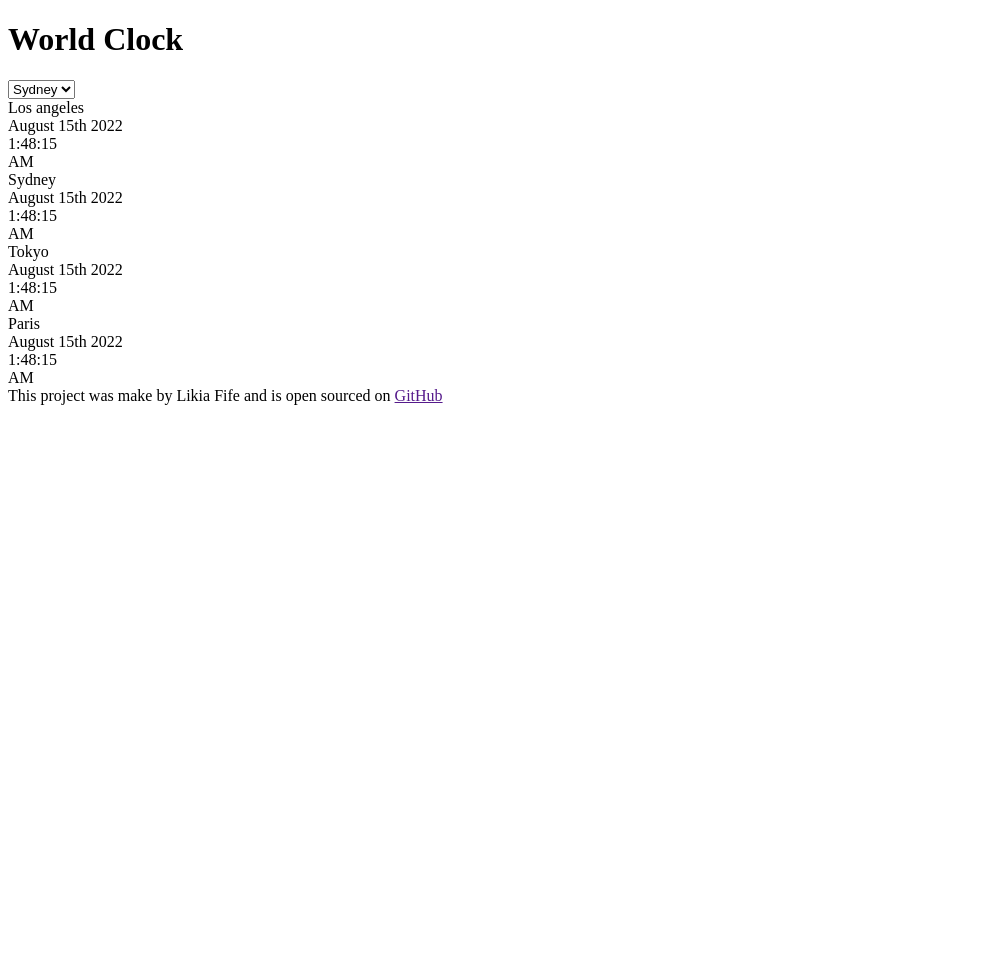
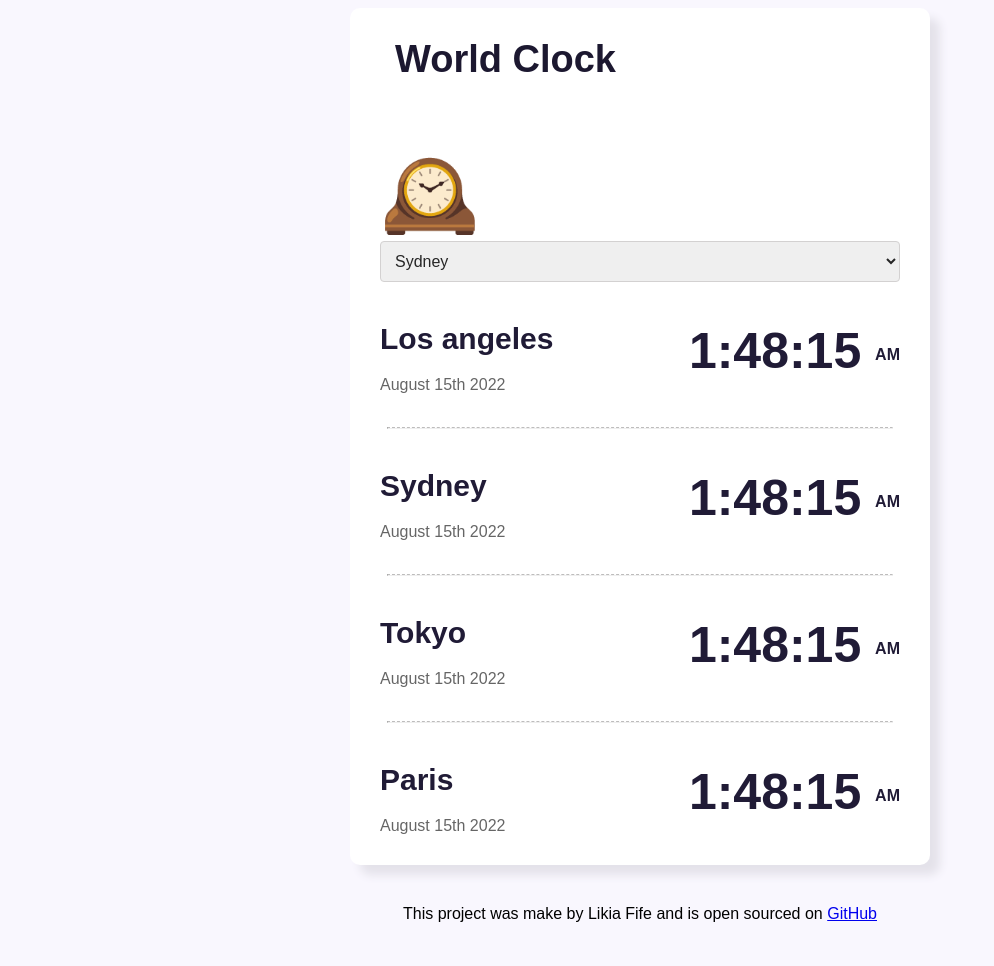
Before and after one commit to KiaFIfe/World-Clocks, a plain HTML site: page index.html in a window 1280 px wide. Shown: the whole page, without its empty margins (0-994 px from the left). Before the commit the page ends 800 px from the top, so only its background shows below. Drawn offline with nearby package versions, Linux system fonts and the light colour scheme.

Commit message:
Added CSS and adjusted the html

```diff
--- a/index.html
+++ b/index.html
@@ -6,15 +6,15 @@
     <meta name="viewport" content="width=device-width, initial-scale=1.0" />
     <script src="https://cdnjs.cloudflare.com/ajax/libs/moment.js/2.29.4/moment.min.js"></script>
     <script src="https://cdnjs.cloudflare.com/ajax/libs/moment-timezone/0.5.39/moment-timezone-with-data-10-year-range.min.js"></script>
-
+    <link rel="stylesheet" href="src/styles.css" />
     <title>World Clocks</title>
   </head>
   <body>
     <div class="container">
       <h1 class="headding">World Clock</h1>
-
+      <p class="emoji">🕰️</p>
       <div class="box">
-        <select name="drop-box" id="dropBox">
+        <select class="drop-box" name="drop-box" id="dropBox">
           <option value="sydney" id="sydney">Sydney</option>
           <option value="paris" id="paris">Paris</option>
           <option value="tokyo" id="tokyo">Tokyo</option>
@@ -22,34 +22,55 @@
       </div>
 
       <div class="city-box">
-        <div class="name">Los angeles</div>
-        <div class="month">August 15th 2022</div>
-        <div class="time">1:48:15</div>
-        <div class="am-pm">AM</div>
+        <div class="left">
+          <h2 class="name">Los angeles</h2>
+          <div class="month">August 15th 2022</div>
+        </div>
+        <div class="time">
+          1:48:15
+          <small class="am-pm">AM</small>
+        </div>
       </div>
+      <hr />
       <div class="city-box">
-        <div class="name">Sydney</div>
-        <div class="month">August 15th 2022</div>
-        <div class="time">1:48:15</div>
-        <div class="am-pm">AM</div>
+        <div class="left">
+          <h2 class="name">Sydney</h2>
+          <div class="month">August 15th 2022</div>
+        </div>
+        <div class="time">
+          1:48:15
+          <small class="am-pm">AM</small>
+        </div>
       </div>
+      <hr />
       <div class="city-box">
-        <div class="name">Tokyo</div>
-        <div class="month">August 15th 2022</div>
-        <div class="time">1:48:15</div>
-        <div class="am-pm">AM</div>
+        <div class="left">
+          <h2 class="name">Tokyo</h2>
+          <div class="month">August 15th 2022</div>
+        </div>
+        <div class="time">
+          1:48:15
+          <small class="am-pm">AM</small>
+        </div>
       </div>
+      <hr />
       <div class="city-box">
-        <div class="name">Paris</div>
-        <div class="month">August 15th 2022</div>
-        <div class="time">1:48:15</div>
-        <div class="am-pm">AM</div>
+        <div class="left">
+          <h2 class="name">Paris</h2>
+          <div class="month">August 15th 2022</div>
+        </div>
+        <div class="time">
+          1:48:15
+          <small class="am-pm">AM</small>
+        </div>
       </div>
     </div>
 
     <footer>
       This project was make by Likia Fife and is open sourced on
-      <a href="">GitHub</a>
+      <a href="https://github.com/KiaFIfe/World-Clocks" target="_blank"
+        >GitHub</a
+      >
     </footer>
     <script src="src\index.js"></script>
   </body>
--- a/src/styles.css
+++ b/src/styles.css
@@ -0,0 +1,68 @@
+body {
+  background-color: #f9f7fe;
+  font-family:sans-serif
+}
+hr {
+  border-top: 1px dashed rgb(189, 188, 188);
+  width: 97%;
+}
+h1 {
+  color: #1c1830;
+  margin-left: 15px;
+  font-size: 38px;
+  padding-bottom: 40px;
+   display: flex;
+}
+footer {
+  padding: 40px;
+  text-align: center;
+}
+.emoji{
+  font-size: 80px;
+  margin: 0;
+}
+.container {
+  background-color: white;
+  width: 520px;
+  height: fit-content;
+  display: block;
+  margin: 0 auto;
+  padding: 5px 30px;
+  box-shadow: 10px 10px 10px #e4e2ea;
+  border-radius: 10px;
+}
+.drop-box {
+  width: 100%;
+  font-size: 16px;
+  padding: 10px;
+  border-radius: 4px;
+  color: rgb(38, 38, 38);
+  border-color: rgb(211, 209, 209);
+}
+.name {
+  font-weight: 795;
+  font-size: 30px;
+  color: #201b36;
+  margin: 0;
+  padding-bottom: 20px;
+}
+.month {
+  opacity: 0.6;
+  padding-bottom: 25px;
+}
+.time {
+  font-size: 50px;
+  font-weight: 750;
+  color: #201b36;
+}
+.am-pm {
+  font-weight: 800;
+  color: #201b36;
+  font-size: 16px;
+  vertical-align: middle;
+}
+.city-box {
+  display: flex;
+  justify-content: space-between;
+  margin-top: 40px;
+}
```
